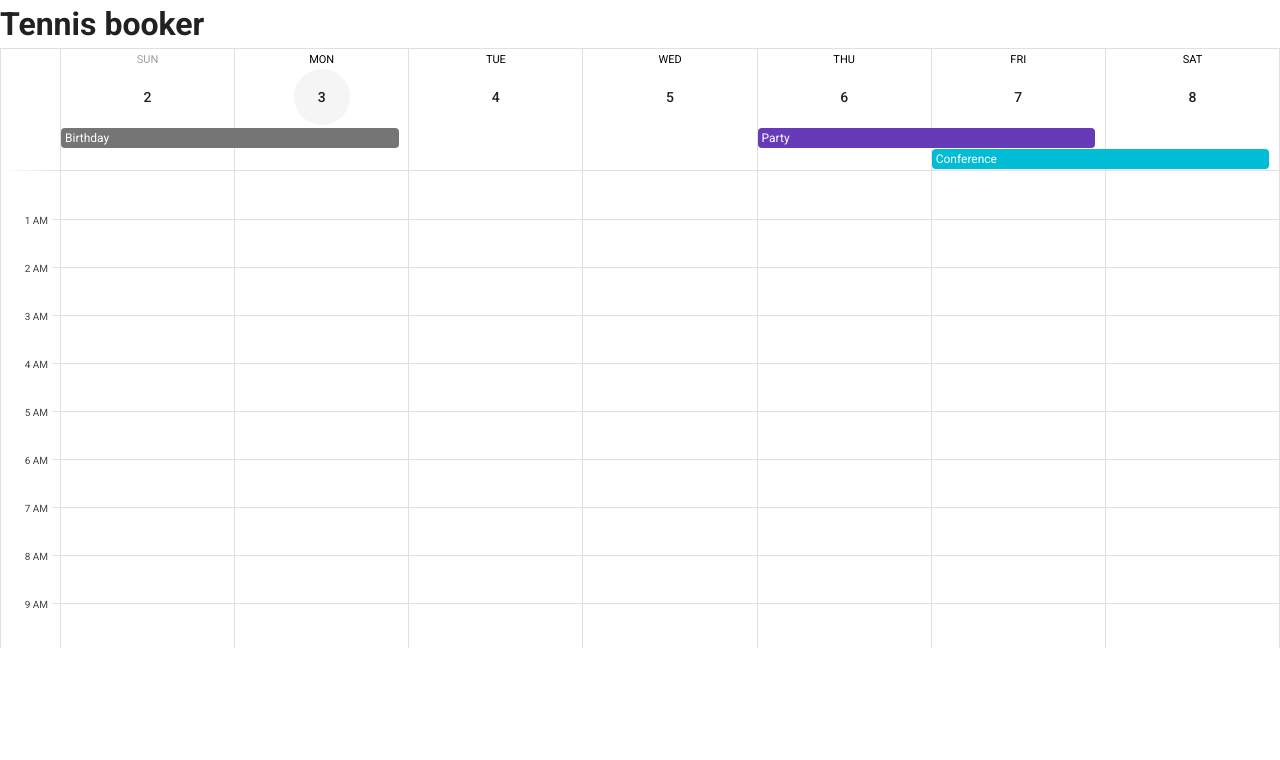
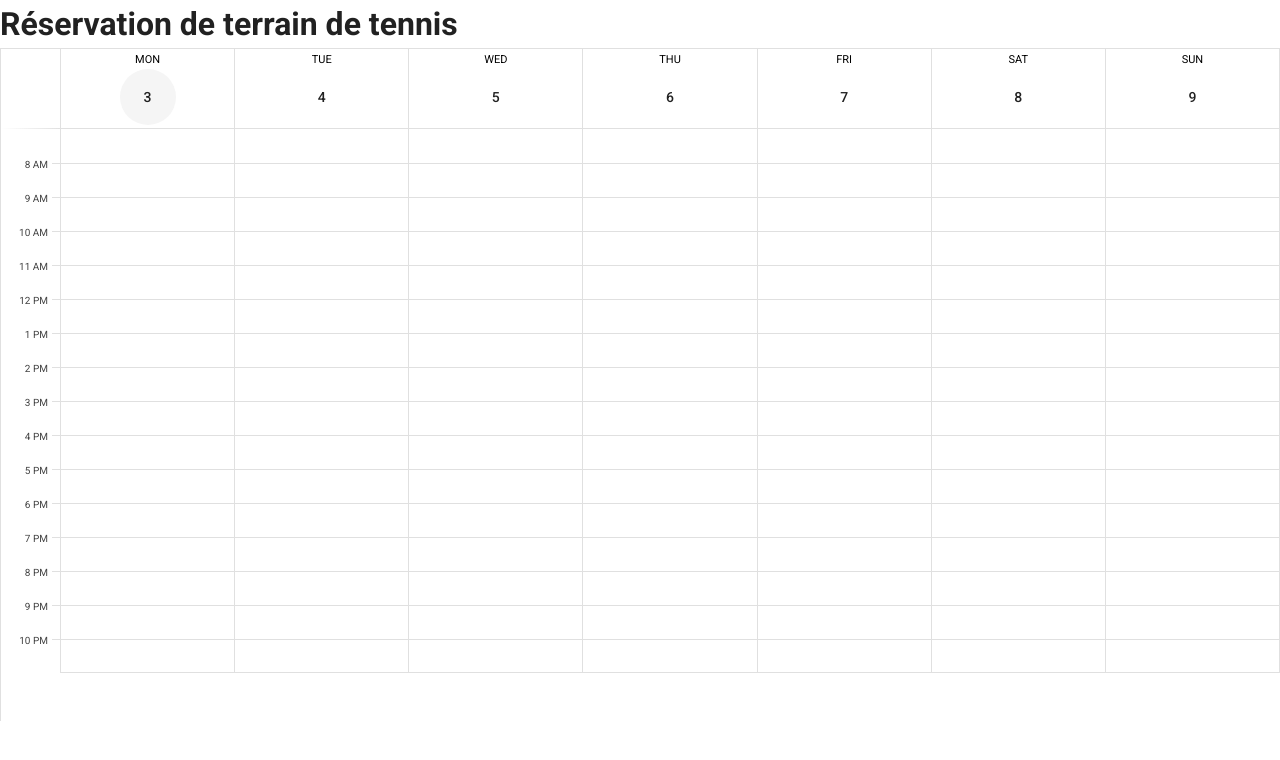
Before and after one commit to Zenika/tennisbooker, a Nuxt app: page / in a window 1280 px wide. Shown: the top 760 px of the page. Built offline with nearby package versions, Linux system fonts and the light colour scheme.

Commit message:
françisation, début vide, possibilité d'ajout

```diff
--- a/nuxt.config.js
+++ b/nuxt.config.js
@@ -1,9 +1,9 @@
-const title = 'Tennis booker'
-const description = 'Tennis booker est un outil de réservation de terrain de tennis'
+const title = 'Réservation de terrain de tennis'
+const description = 'Outil pour la réservation de terrain de tennis'
 
 export default {
     head: {
-        titleTemplate: 'Tennis booker',
+        titleTemplate: 'Réservation de terrain de tennis',
         meta: [
             { charset: 'utf-8' },
             { name: 'viewport', content: 'width=device-width, initial-scale=1' },
@@ -18,5 +18,12 @@ export default {
             { rel: 'stylesheet', href: 'https://cdn.jsdelivr.net/npm/@mdi/font@5.x/css/materialdesignicons.min.css' },
         ],
     },
-    buildModules: ['@nuxtjs/vuetify'],
+    buildModules: [
+        [
+            '@nuxtjs/vuetify',
+            {
+                lang: { current: 'fr' },
+            },
+        ],
+    ],
 }
--- a/pages/index.vue
+++ b/pages/index.vue
@@ -1,19 +1,22 @@
 <template>
     <div>
-        <h1>Tennis booker</h1>
-        <v-sheet height="600">
+        <h1>Réservation de terrain de tennis</h1>
         <v-calendar
             ref="calendar"
             v-model="value"
             :weekdays="weekday"
             :type="type"
             :events="events"
+            :first-time="'07:00'"
+            :interval-count="16"
+            :interval-height="34"
             :event-overlap-mode="mode"
             :event-overlap-threshold="30"
             :event-color="getEventColor"
+            @mousedown:event="clickEvent"
+            @mousedown:time="clickTime"
             @change="getEvents"
         ></v-calendar>
-        </v-sheet>
     </div>
 </template>
 
@@ -21,47 +24,48 @@
 export default {
     data: () => ({
         type: 'week',
-        types: ['month', 'week', 'day', '4day'],
         mode: 'stack',
         modes: ['stack', 'column'],
-        weekday: [0, 1, 2, 3, 4, 5, 6],
-        weekdays: [
-            { text: 'Sun - Sat', value: [0, 1, 2, 3, 4, 5, 6] },
-            { text: 'Mon - Sun', value: [1, 2, 3, 4, 5, 6, 0] },
-            { text: 'Mon - Fri', value: [1, 2, 3, 4, 5] },
-            { text: 'Mon, Wed, Fri', value: [1, 3, 5] },
-        ],
+        weekday: [1, 2, 3, 4, 5, 6, 0],
         value: '',
         events: [],
         colors: ['blue', 'indigo', 'deep-purple', 'cyan', 'green', 'orange', 'grey darken-1'],
         names: ['Meeting', 'Holiday', 'PTO', 'Travel', 'Event', 'Birthday', 'Conference', 'Party'],
     }),
     methods: {
-        getEvents({ start, end }) {
-            const events = []
-
-            const min = new Date(`${start.date}T00:00:00`)
-            const max = new Date(`${end.date}T23:59:59`)
-            const days = (max.getTime() - min.getTime()) / 86400000
-            const eventCount = this.rnd(days, days + 20)
-
-            for (let i = 0; i < eventCount; i++) {
-                const allDay = this.rnd(0, 3) === 0
-                const firstTimestamp = this.rnd(min.getTime(), max.getTime())
-                const first = new Date(firstTimestamp - (firstTimestamp % 900000))
-                const secondTimestamp = this.rnd(2, allDay ? 288 : 8) * 900000
-                const second = new Date(first.getTime() + secondTimestamp)
-
-                events.push({
-                    name: this.names[this.rnd(0, this.names.length - 1)],
-                    start: first,
-                    end: second,
-                    color: this.colors[this.rnd(0, this.colors.length - 1)],
-                    timed: !allDay,
-                })
+        toTime(tms) {
+            return new Date(tms.year, tms.month - 1, tms.day, tms.hour, tms.minute).getTime()
+        },
+        roundTime(time, down = true) {
+            const roundTo = 30 // minutes
+            const roundDownTime = roundTo * 60 * 1000
+            return down ? time - (time % roundDownTime) : time + (roundDownTime - (time % roundDownTime))
+        },
+        clickEvent({ event, timed }) {
+            if (event && timed) {
+                this.clickedEvent = event
+                this.events.splice(this.events.indexOf(event), 1)
+            }
+        },
+        clickTime(tms) {
+            if (this.clickedEvent) {
+                this.clickedEvent = null
+                return
+            }
+            const mouse = this.toTime(tms)
+            this.createStart = this.roundTime(mouse)
+            this.createEvent = {
+                name: `Event #${this.events.length}`,
+                color: 'blue',
+                start: this.createStart,
+                end: this.createStart + 30 * 60 * 1000,
+                timed: true,
             }
 
-            this.events = events
+            this.events.push(this.createEvent)
+        },
+        getEvents({ start, end }) {
+            this.events = []
         },
         getEventColor(event) {
             return event.color
@@ -72,25 +76,3 @@ export default {
     },
 }
 </script>
-
-<style lang="scss">
-.v-current-time {
-    height: 2px;
-    background-color: #ea4335;
-    position: absolute;
-    left: -1px;
-    right: 0;
-    pointer-events: none;
-
-    &.first::before {
-        content: '';
-        position: absolute;
-        background-color: #ea4335;
-        width: 12px;
-        height: 12px;
-        border-radius: 50%;
-        margin-top: -5px;
-        margin-left: -6.5px;
-    }
-}
-</style>
```
Also changed, not shown: 2 other files (tests, documents, lock files or other folders). Lines whose indentation alone changed are shown as unchanged.
